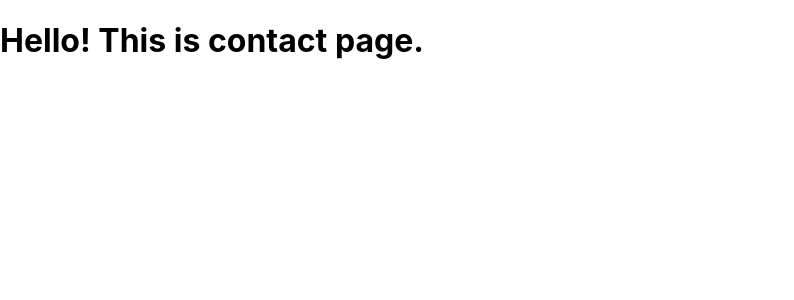
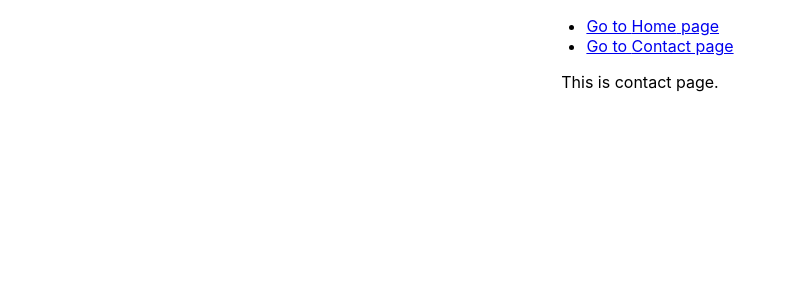
Before and after one commit to Chetan-verma713/box-office, a React (Create React App) app: page /contact in a window 1280 px wide. Shown: the top 300 px of the page, without its empty margins (0-794 px from the left). Built offline with nearby package versions, Linux system fonts and the light colour scheme.

Commit message:
creating navigations and saperated pages

```diff
--- a/src/App.js
+++ b/src/App.js
@@ -1,22 +1,41 @@
 import React from 'react';
 import { Switch, Route } from 'react-router-dom';
 import './App.css';
+import Nav from './components/Nav';
+import Contact from './pages/Contact';
+import Home from './pages/Home';
 
 function App() {
   return (
+    <div
+      className="container"
+      style={{
+        display: 'flex',
+        justifyContent: 'center',
+        alignItems: 'center',
+        flexDirection: 'column',
+      }}
+    >
+      <Nav />
       <Switch>
         <Route path="/" exact>
-        <h1>Hello! This is home page.</h1>
+          <Home />
         </Route>
 
         <Route path="/contact" exact>
-        <h1>Hello! This is contact page.</h1>
+          <Contact />
         </Route>
 
         <Route>
-        <h1>404 Page not found!!!</h1>
+          <div>
+            <h1>404</h1>
+            <p>
+              <strong>There isn't a Pages site here.</strong>
+            </p>
+          </div>
         </Route>
       </Switch>
+    </div>
   );
 }
 
--- /dev/null
+++ b/src/components/Nav.js
@@ -0,0 +1,28 @@
+import React from 'react';
+import { Link } from 'react-router-dom';
+
+const LINKS = [
+  {
+    to: '/',
+    text: 'Home',
+  },
+  {
+    to: '/contact',
+    text: 'Contact',
+  },
+];
+const Nav = () => {
+  return (
+    <>
+      <ul>
+        {LINKS.map(item => (
+          <li>
+            <Link to={item.to}>Go to {item.text} page</Link>
+          </li>
+        ))}
+      </ul>
+    </>
+  );
+};
+
+export default Nav;
--- /dev/null
+++ b/src/pages/Contact.js
@@ -0,0 +1,7 @@
+import React from 'react';
+
+const Contact = () => {
+  return <div>This is contact page.</div>;
+};
+
+export default Contact;
--- /dev/null
+++ b/src/pages/Home.js
@@ -0,0 +1,7 @@
+import React from 'react';
+
+const Home = () => {
+  return <div>This is home page.</div>;
+};
+
+export default Home;
```
Also changed, not shown: 1 other file (tests, documents, lock files or other folders). Lines whose indentation alone changed are shown as unchanged.
